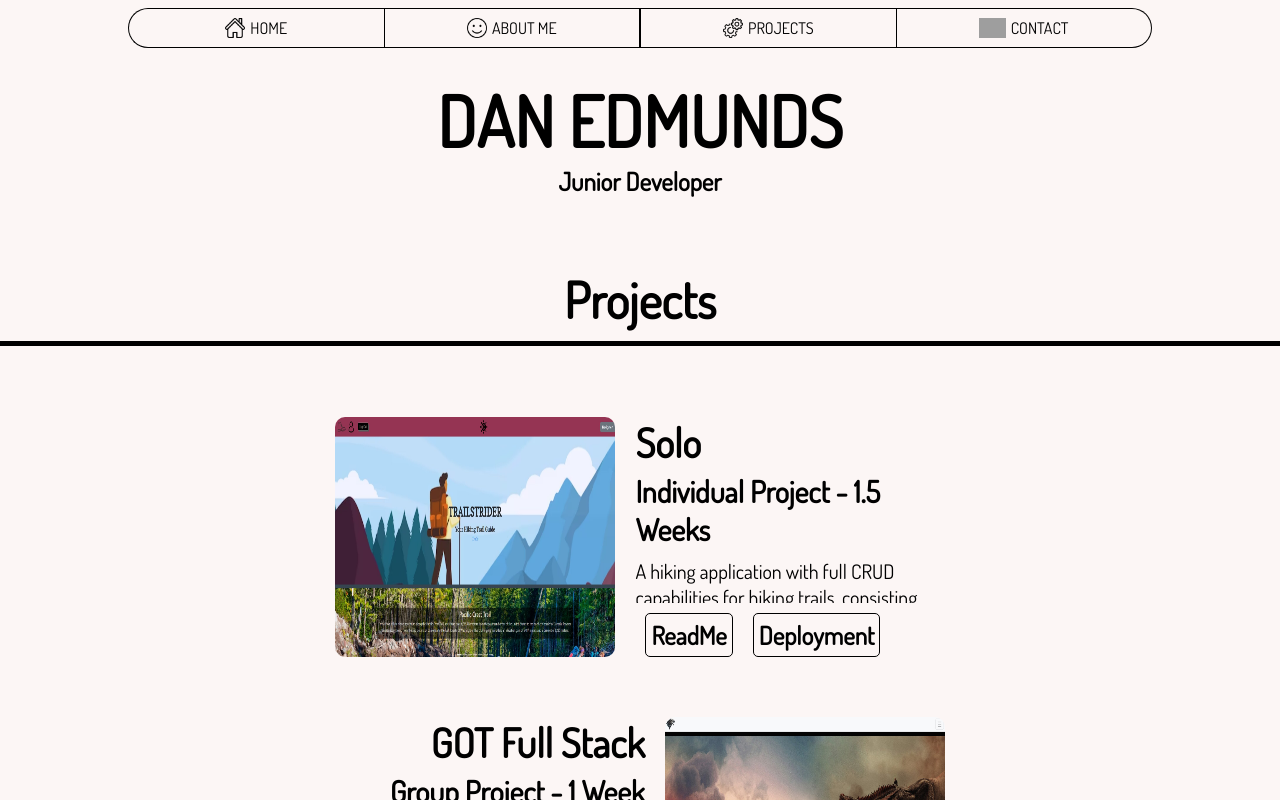
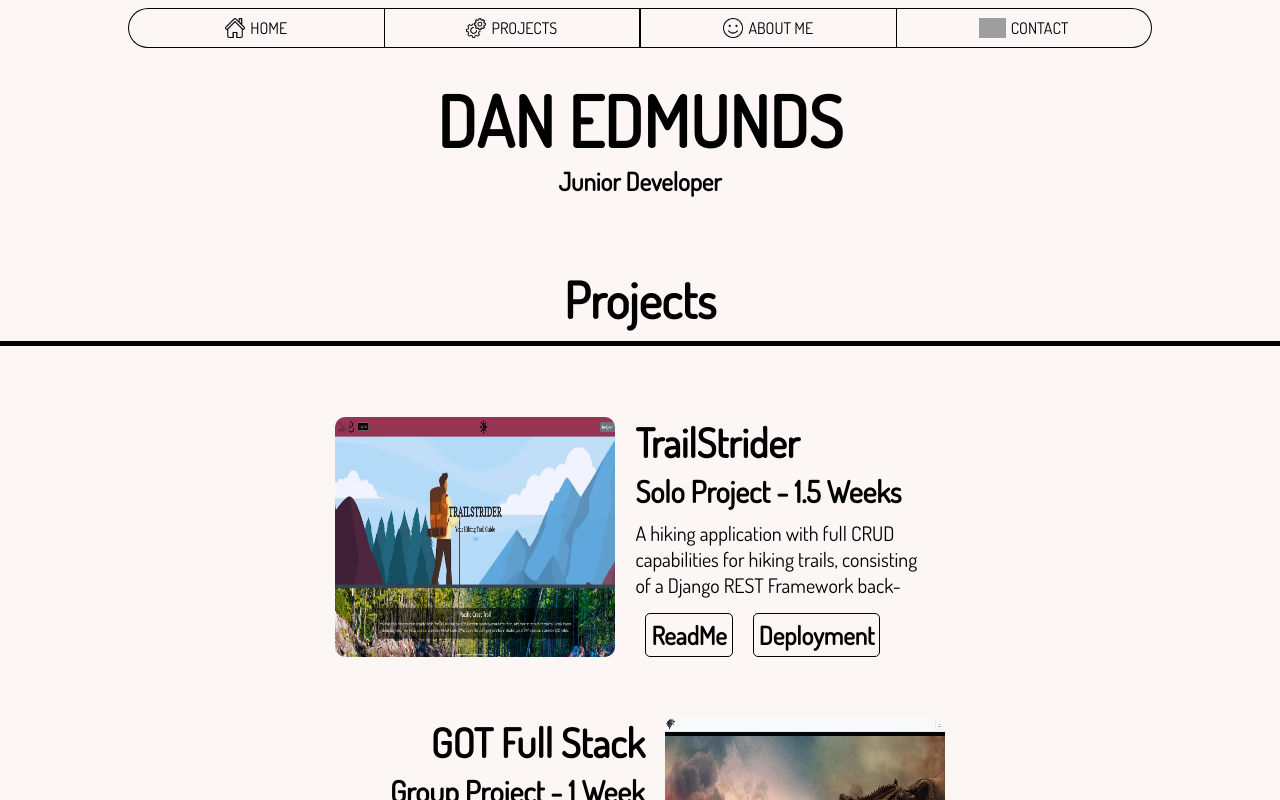
Before and after one commit to DanEdmunds1/DanEdmunds-Portfolio, a React (Vite) app: page / in a window 1280 px wide. Shown: the top 800 px of the page. Built offline with nearby package versions, Linux system fonts and the light colour scheme; grey boxes are pictures that could not be loaded.

Commit message:
package.json updated

```diff
--- a/package.json
+++ b/package.json
@@ -5,8 +5,11 @@
   "homepage": "https://danedmunds1.github.io/DanEdmunds-Portfolio/",
   "type": "module",
   "scripts": {
+    "predeploy": "npm run build",
+    "deploy": "gh-pages -d dist",
+    "start" : "react-script start",
     "dev": "vite",
-    "build": "vite build--base=./",
+    "build": "vite",
     "lint": "eslint . --ext js,jsx --report-unused-disable-directives --max-warnings 0",
     "preview": "vite preview"
   },
--- a/src/components/AllProjects.jsx
+++ b/src/components/AllProjects.jsx
@@ -13,8 +13,8 @@ export default function AllProjects() {
                     <article className="single-project">
                         <img src='../src/assets/project4.jpg' alt='project image' />
                         <div className="project-text">
-                            <h3>Solo</h3>
-                            <h4>Individual Project - 1.5 Weeks</h4>
+                            <h3>TrailStrider</h3>
+                            <h4>Solo Project - 1.5 Weeks</h4>
                             <p>A hiking application with full CRUD capabilities for hiking trails, consisting of a Django REST Framework back-end, a PostgreSQL database, and a front-end React application that consumes the back-end.
                             </p>
                             <div className="project-links">
--- a/src/components/Nav.jsx
+++ b/src/components/Nav.jsx
@@ -27,6 +27,18 @@ export default function Nav() {
                         <p>HOME</p>
                     </a>
 
+                    <a href='#projects' className="nav-item"
+                        onMouseEnter={() => setHoverProjects(true)}
+                        onMouseLeave={() => setHoverProjects(false)}>
+                        {hoverProjects ? (
+                            <img className="nav-icon" src="../src/assets/projects1.png" alt="" />
+                        ) : (
+                            <img className="nav-icon" src="../src/assets/projects.png" alt="" />
+                        )}
+                        <p>PROJECTS</p>
+                    </a>
+
+
                     <a href='#about' className="nav-item"
                         onMouseEnter={() => setHoverMe(true)}
                         onMouseLeave={() => setHoverMe(false)}>
@@ -36,18 +48,6 @@ export default function Nav() {
                             <img className="nav-icon" src="../src/assets/me.png" alt="" />
                         )}
                         <p>ABOUT ME</p>
-                    </a>
-
-
-                    <a href='#projects' className="nav-item"
-                        onMouseEnter={() => setHoverProjects(true)}
-                        onMouseLeave={() => setHoverProjects(false)}>
-                        {hoverProjects ? (
-                            <img className="nav-icon" src="../src/assets/projects1.png" alt="" />
-                        ) : (
-                            <img className="nav-icon" src="../src/assets/projects.png" alt="" />
-                        )}
-                        <p>PROJECTS</p>
                     </a>
 
 
--- a/vite.config.js
+++ b/vite.config.js
@@ -4,4 +4,5 @@ import react from '@vitejs/plugin-react-swc'
 // https://vitejs.dev/config/
 export default defineConfig({
   plugins: [react()],
+  base: "/DanEdmunds-Portfolio/"
 })
```
Also changed, not shown: 1 other file (tests, documents, lock files or other folders).
